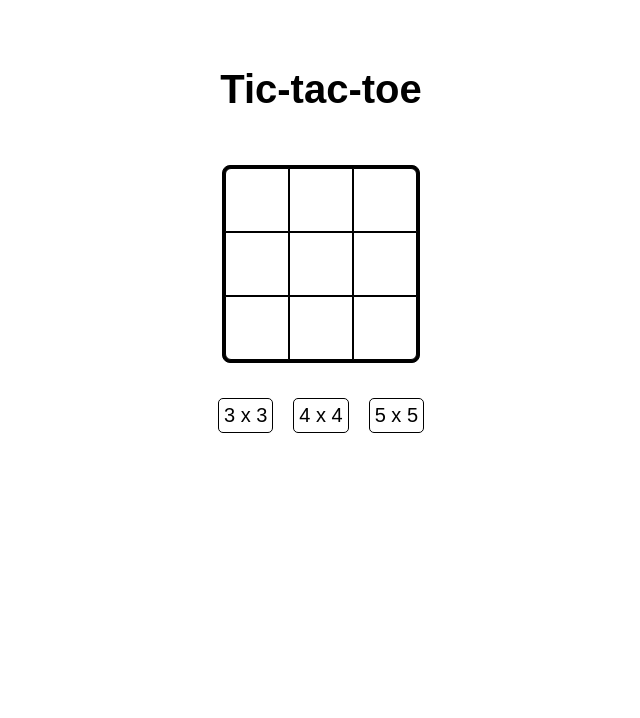
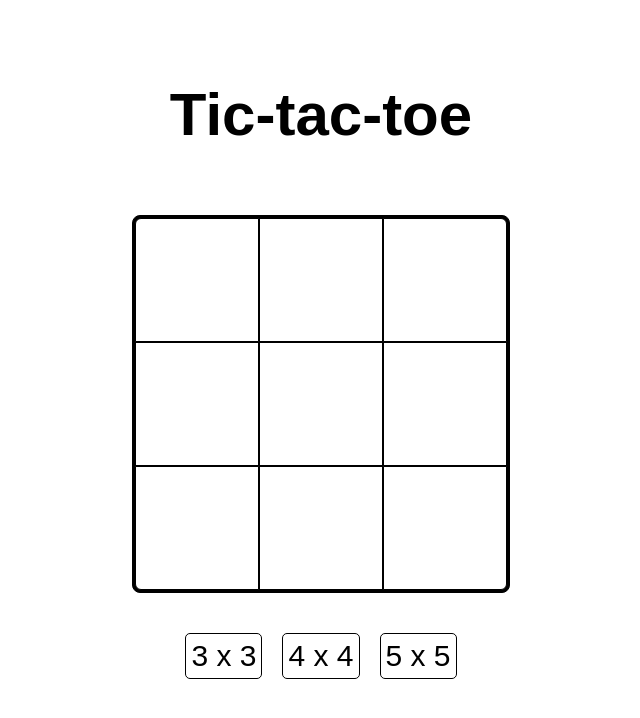
Before and after one commit to Can4k/tic-tac-toe, a Vue app: page / in a window 1280 px wide. Shown: the top 718 px of the page, without its empty margins (319-959 px from the left). Built offline with nearby package versions, Linux system fonts and the light colour scheme; a web font is replaced by a local one.

Commit message:
v1.42 Добавлены стили под разные экраны

```diff
--- a/src/App.vue
+++ b/src/App.vue
@@ -261,4 +261,25 @@ button:hover {
 .fade-leave-to {
   transform: scale(0);
 }
+@media screen and (min-width: 600px){
+  td {
+    width: 120px;
+    height: 120px;
+  }
+  h1 {
+    font-size: 60px;
+  }
+  button {
+    font-size: 30px;
+  }
+  .buttons-container {
+    margin-top: 30px;
+  }
+  img {
+    width: 100px;
+  }
+  .O {
+    width: 75px;
+  }
+}
 </style>
```
